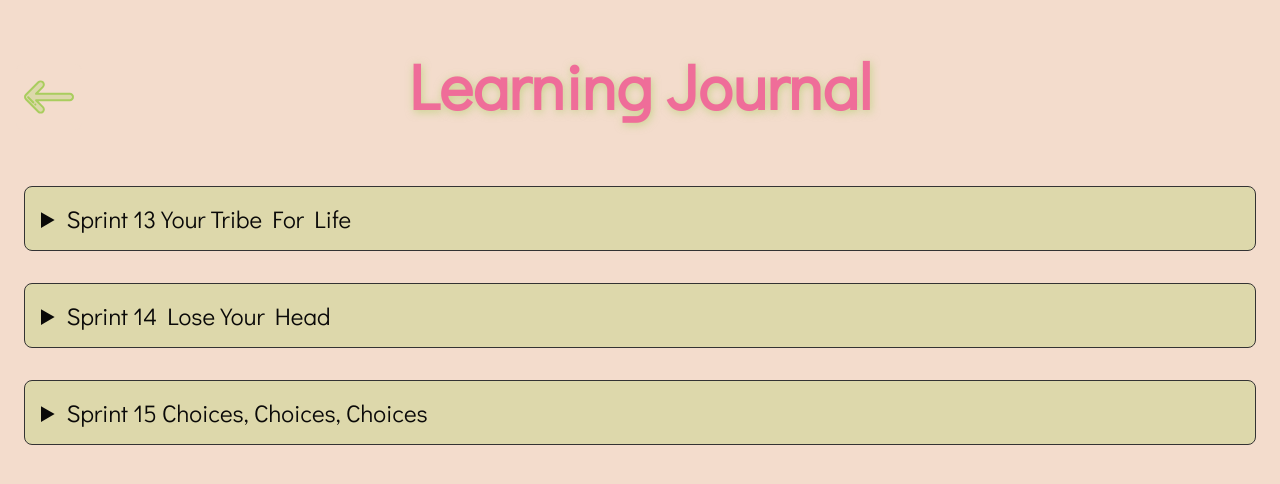
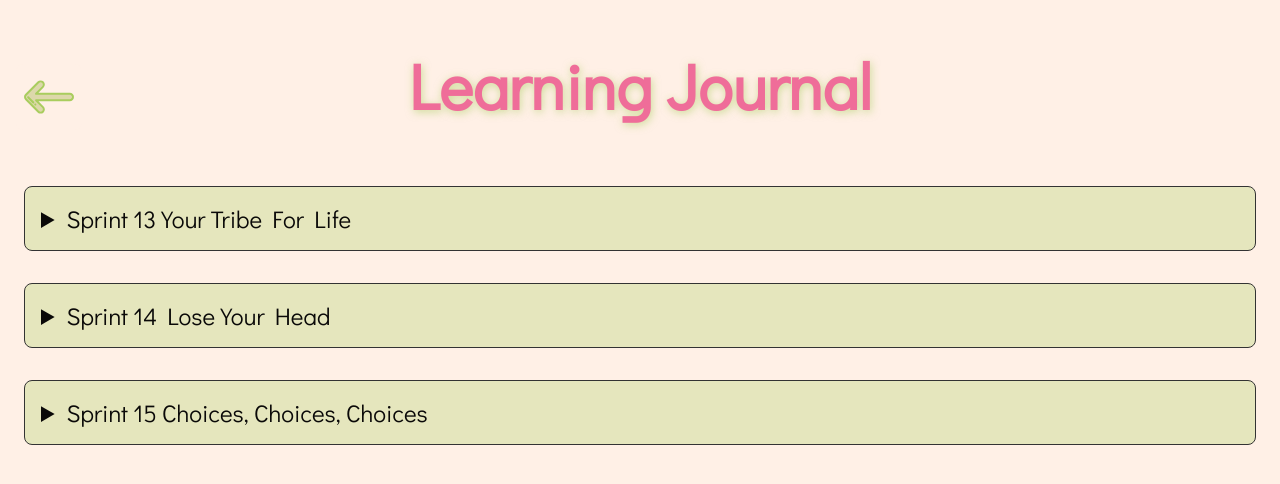
Before and after one commit to Hadil66/portfolio.V1, a SvelteKit app: page /learningjournal in a window 1280 px wide. Shown: the top 484 px of the page. Built offline with nearby package versions, Linux system fonts and the light colour scheme.

Commit message:
light colour

```diff
--- a/src/routes/learningjournal/+page.svelte
+++ b/src/routes/learningjournal/+page.svelte
@@ -1160,7 +1160,7 @@
       left: 1em;
       position: fixed;
       top: 1em;
-      background-color: rgb(243, 220, 204, 0.7);
+      background-color: rgb(255, 240, 230, 0.7);
       border-radius: var(--s-radius);
       padding: calc(var(--reg-space)/2);
    }
@@ -1169,7 +1169,7 @@
     svg {
     left: 1em;
     position: fixed;
-    background-color: rgb(243, 220, 204, 0.7);
+    background-color: rgb(255, 240, 230, 0.7);
     border-radius: var(--s-radius);
     padding: calc(var(--reg-space)/2);
     top: 4em;
--- a/src/routes/mywork/+page.svelte
+++ b/src/routes/mywork/+page.svelte
@@ -121,7 +121,7 @@
     svg {
     left: 1em;
     position: fixed;
-    background-color: rgb(243, 220, 204, 0.7);
+    background-color: rgb(255, 240, 230, 0.7);
     border-radius: var(--s-radius);
     padding: calc(var(--reg-space)/2);
     top: 4em;
--- a/src/routes/weloveweb/+page.svelte
+++ b/src/routes/weloveweb/+page.svelte
@@ -833,7 +833,7 @@
       left: 1em;
       position: fixed;
       top: 1em;
-      background-color: rgb(243, 220, 204, 0.7);
+      background-color: rgb(255, 240, 230, 0.7);
       border-radius: var(--s-radius);
       padding: calc(var(--reg-space)/2);
    }
@@ -842,7 +842,7 @@
     svg {
     left: 1em;
     position: fixed;
-    background-color: rgb(243, 220, 204, 0.7);
+    background-color: rgb(255, 240, 230, 0.7);
     border-radius: var(--s-radius);
     padding: calc(var(--reg-space)/2);
     top: 4em;
--- a/static/global.css
+++ b/static/global.css
@@ -4,7 +4,8 @@
     --light: #fff;
     --secundary-dark: #EF6D99;
     --pop-of-colour: #A9CD5E;
-    --secundary-light: #F3DCCC;
+    /* --secundary-light: #F3DCCC; */
+    --secundary-light: #fff0e6;
     --medium-light: #333;
 
     /* font */
```
